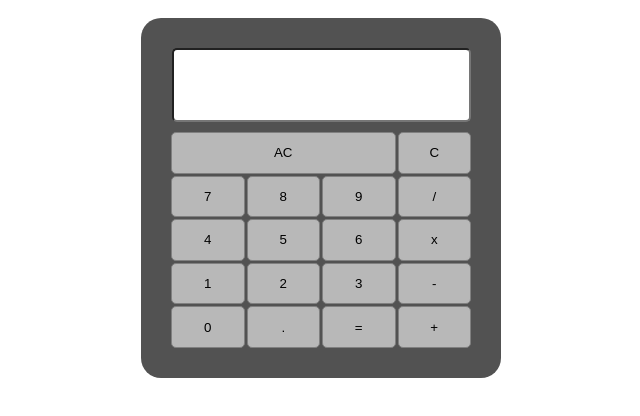
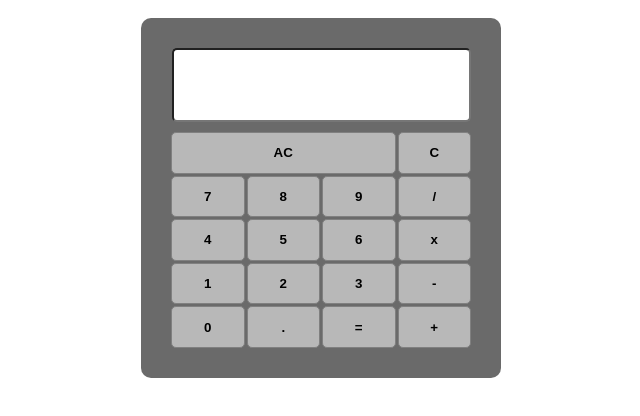
Before and after one commit to Dinuka0512/Simple-Web-Calculator, a plain HTML site: page index.html in a window 1280 px wide. Shown: the part 242-658 px from the top of the page, without its empty margins (319-959 px from the left). Drawn offline with Linux system fonts and the light colour scheme.

Commit message:
all styles have created

```diff
--- a/index.html
+++ b/index.html
@@ -36,5 +36,7 @@
         </div>
 
     </div>
+
+    <script src="script.js"></script>
 </body>
 </html>
--- a/style.css
+++ b/style.css
@@ -14,8 +14,8 @@ body{
     width: 300px;
     height: 300px;
     padding: 30px;
-    background-color: rgb(82, 82, 82);
-    border-radius: 20px;
+    background-color: rgba(74, 74, 74, 0.821);
+    border-radius: 10px;
 
     display: flex;
     flex-direction: column;
@@ -56,6 +56,7 @@ button{
     width: 100%;
     height: 100%;
 
+    font-weight: bold;
     border-radius: 5px;
 }
 
```
Also changed, not shown: images/img.jpg (added).
